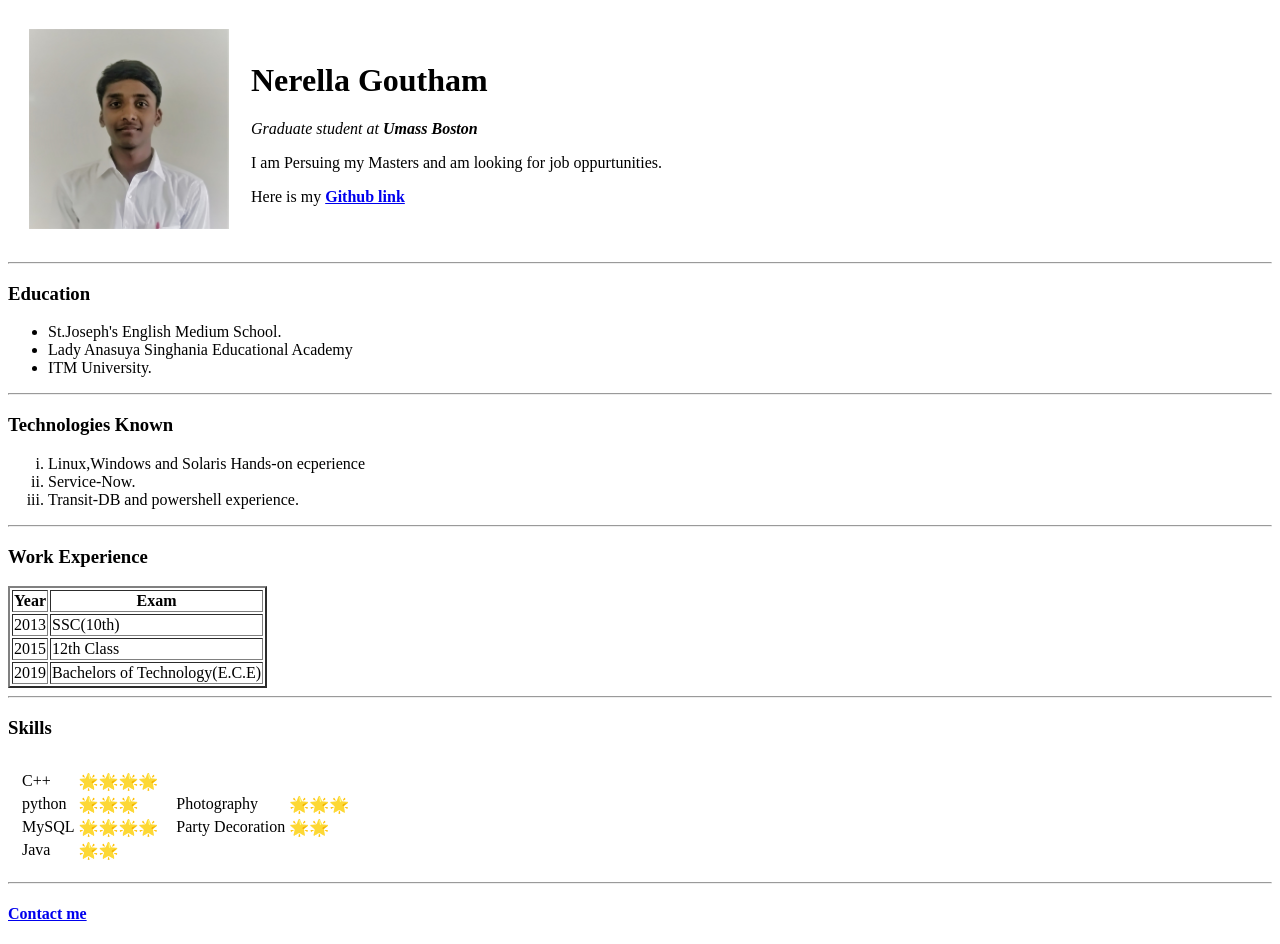
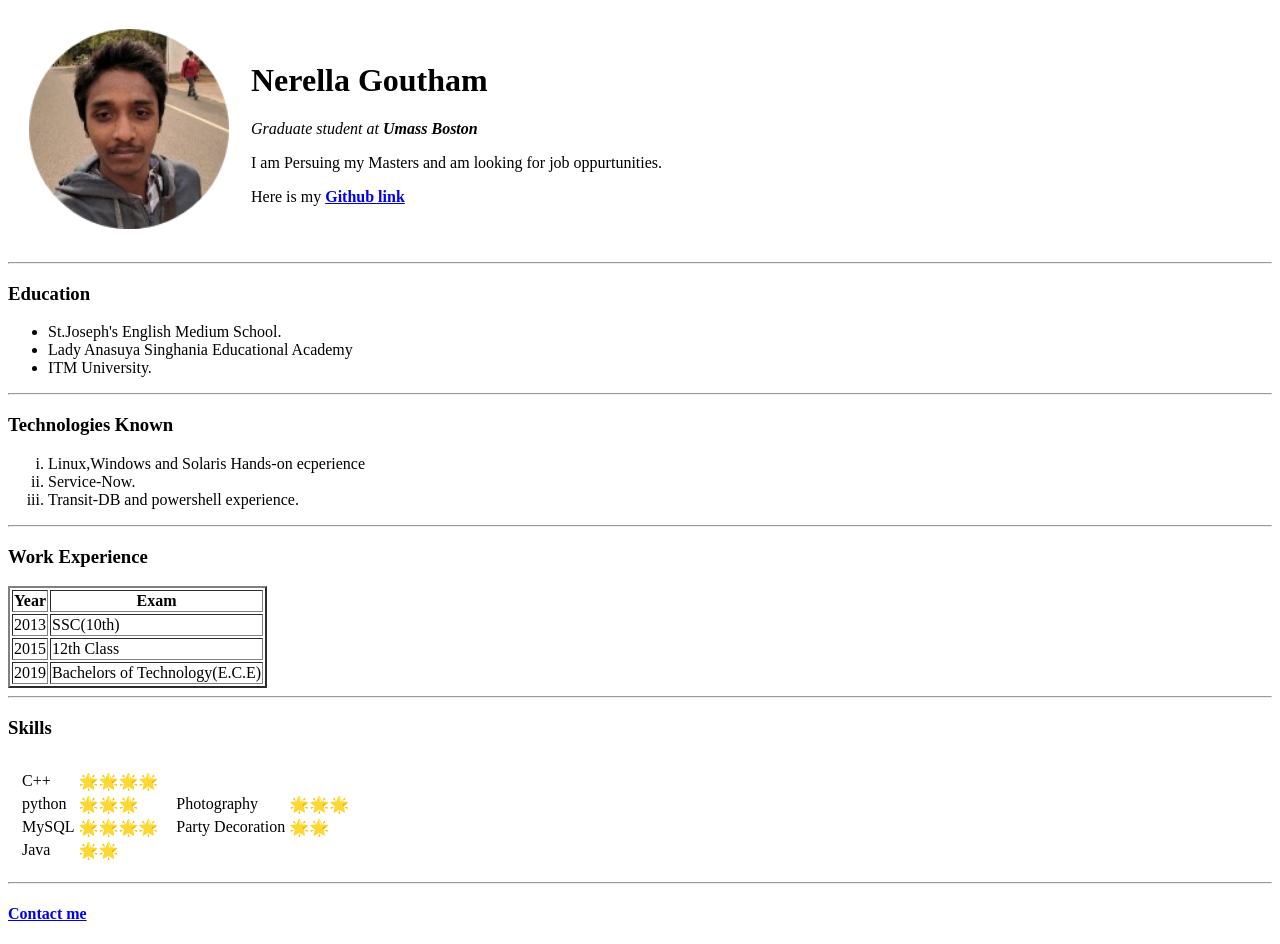
Before and after one commit to Goutham539/cv, a plain HTML site: page index.html in a window 1280 px wide. Drawn offline with Linux system fonts and the light colour scheme.

Commit message:
Update index.html
Photo Updated

```diff
--- a/index.html
+++ b/index.html
@@ -10,7 +10,7 @@
 <body>
   <table cellspacing="20">
     <tr>
-      <td><img src="Nerella.jpg" alt="Nerella's Pic" width="200" height="200"></td>
+      <td><img src="Nerella.png" alt="Nerella's Pic" width="200" height="200"></td>
       <td>
         <h1>Nerella Goutham</h1>
         <p><em>Graduate student at <strong>Umass Boston</strong></em></p>
```
